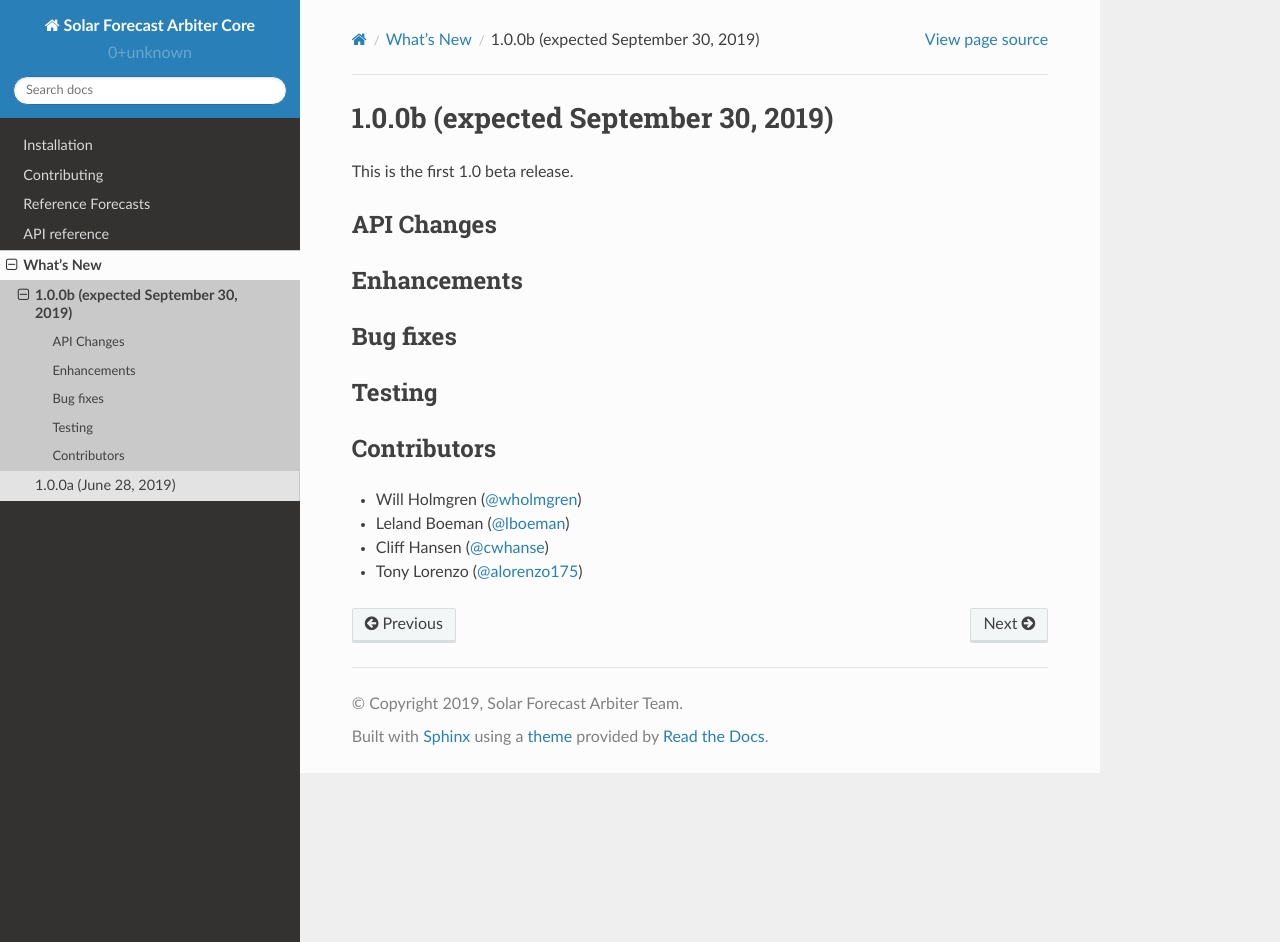
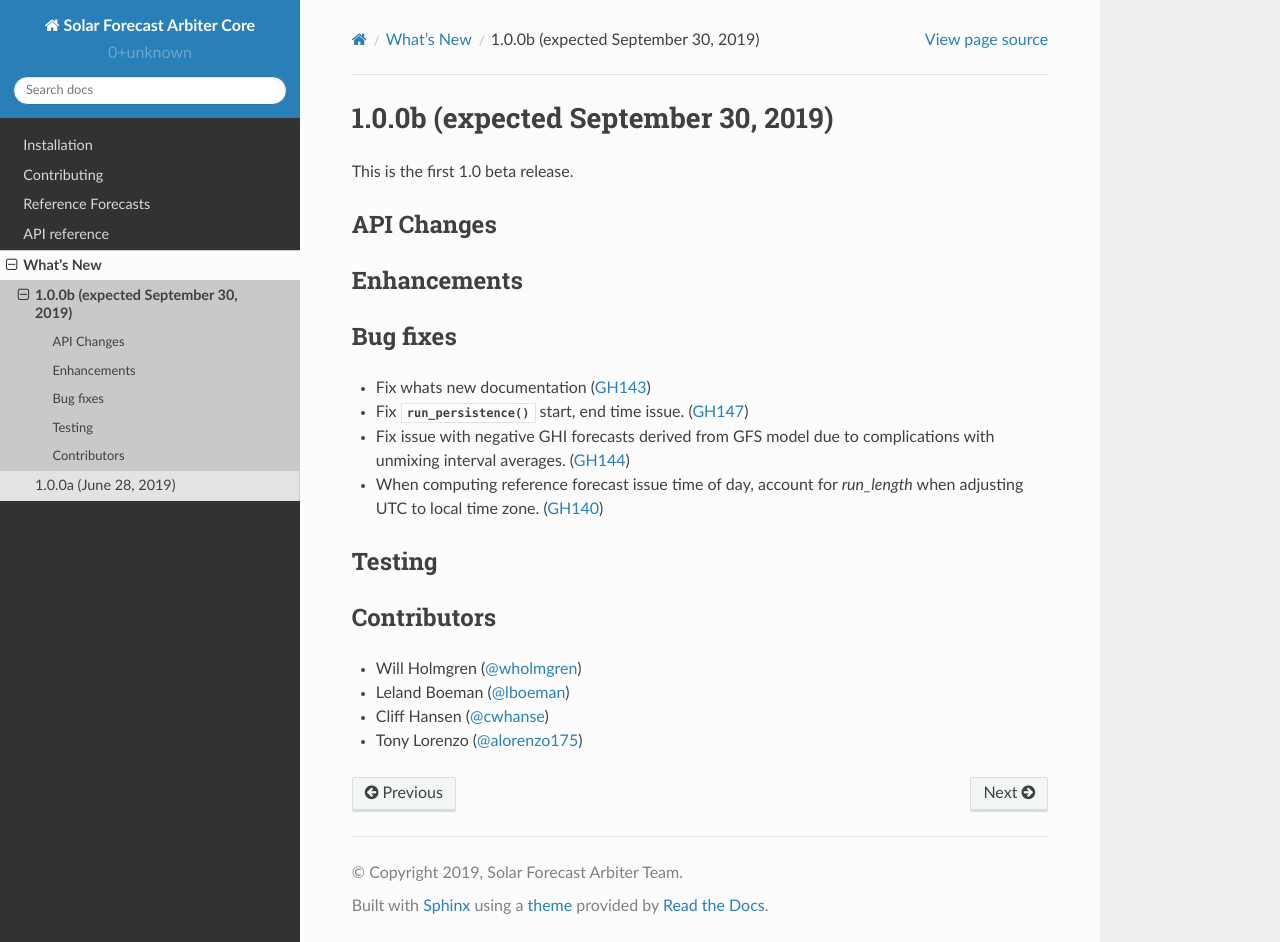
Before and after one commit to SolarArbiter/solarforecastarbiter-core, a Sphinx documentation site: the page built from docs/source/whatsnew/1.0.0b.rst, in a window 1280 px wide and 942 px high. Built offline with Sphinx 7.4.7 and the Read the Docs theme 2.0.0, drawn with Linux system fonts in a browser that asks for light colours.

Commit message:
missing 1.0.0b items

```diff
--- a/docs/source/whatsnew/1.0.0b.rst
+++ b/docs/source/whatsnew/1.0.0b.rst
@@ -16,6 +16,13 @@ Enhancements
 
 Bug fixes
 ~~~~~~~~~
+* Fix whats new documentation (:issue:`143`)
+* Fix :py:func:`~solarforecastarbiter.reference_forecasts.main.run_persistence`
+  start, end time issue. (:issue:`147`)
+* Fix issue with negative GHI forecasts derived from GFS model due to
+  complications with unmixing interval averages. (:issue:`144`)
+* When computing reference forecast issue time of day, account for
+  *run_length* when adjusting UTC to local time zone. (:issue:`140`)
 
 
 Testing
```
